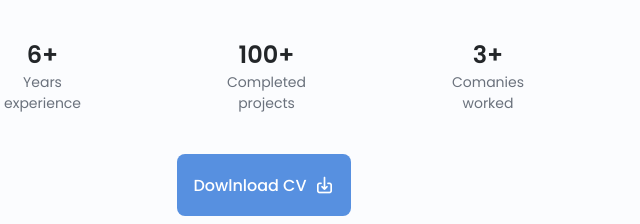
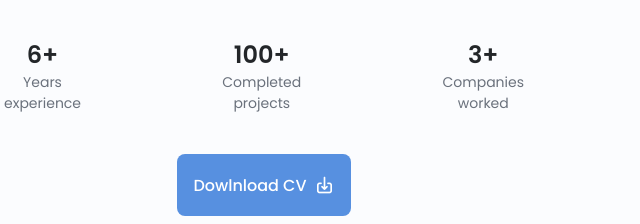
Before and after one commit to ZzZzGoo/taron, a plain HTML site: page index.html in a window 1280 px wide. Shown: the part 1088-1312 px from the top of the page, 596-1236 px from the left. Drawn offline with nearby package versions, Linux system fonts and the light colour scheme.

Commit message:
Update index.html

```diff
--- a/index.html
+++ b/index.html
@@ -151,7 +151,7 @@
                             </div>
                             <div>
                                 <span class="about__info-title">3+</span>
-                                <span class="about__info-name">Comanies <br> worked </span>
+                                <span class="about__info-name">Companies <br> worked </span>
                             </div>
                         </div>
 
```
